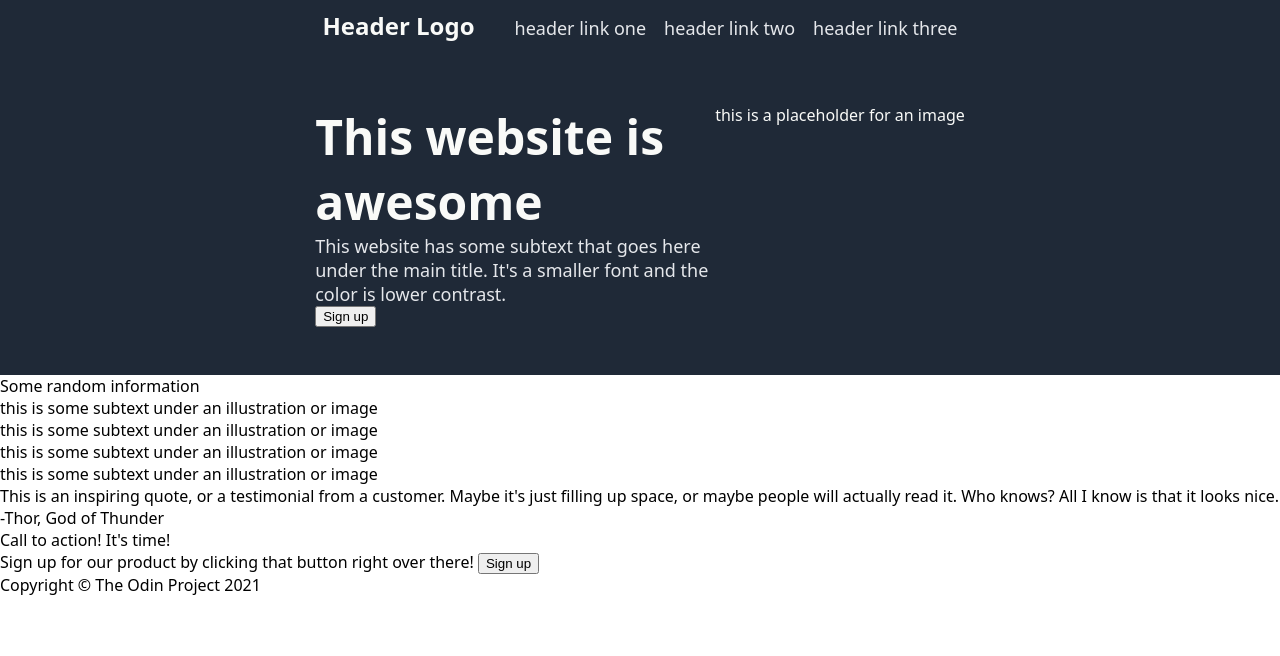
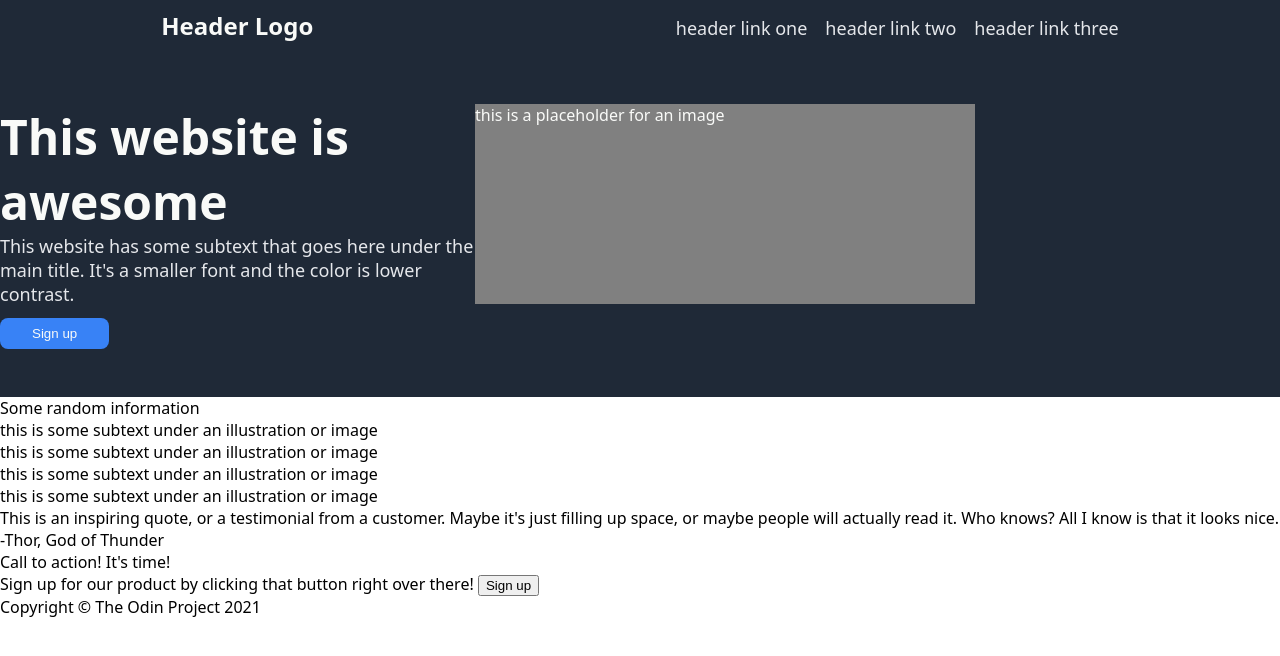
Before and after one commit to Hando28/landing-page, a plain HTML site: page index.html in a window 1280 px wide. Drawn offline with Linux system fonts and the light colour scheme.

Commit message:
correct alignment error in container-1

```diff
--- a/style.css
+++ b/style.css
@@ -11,7 +11,7 @@ body {
     color: #f9faf8;
     display: flex;
     flex-direction: column;
-    align-items: center;
+
 }
 
 .logo {
@@ -21,8 +21,8 @@ body {
 
 .logo-links {
     display: flex;
-    justify-content: space-between;
     align-items: baseline;
+    justify-content: space-around;
     margin-bottom: 48px;
 }
 
@@ -44,7 +44,7 @@ a {
 }
 
 .hero-content {
-    width: 400px;
+    width: 475px;
     display: flex;
     flex-wrap: wrap;
 }
@@ -58,4 +58,20 @@ a {
 .hero-secondary-text {
     color: #e5e7eb;
     font-size: 18px;
+    margin-bottom: 12px;
 }
+
+.Sign-up {
+    background-color: #3882f6;
+    color: #f9faf8;
+    border-style: none;
+    border-radius: 8px;
+    padding: 8px 32px;
+}
+
+.image-hold {
+    background-color: gray;
+    display: flex;
+    height: 200px;
+    width: 500px;
+}
```
